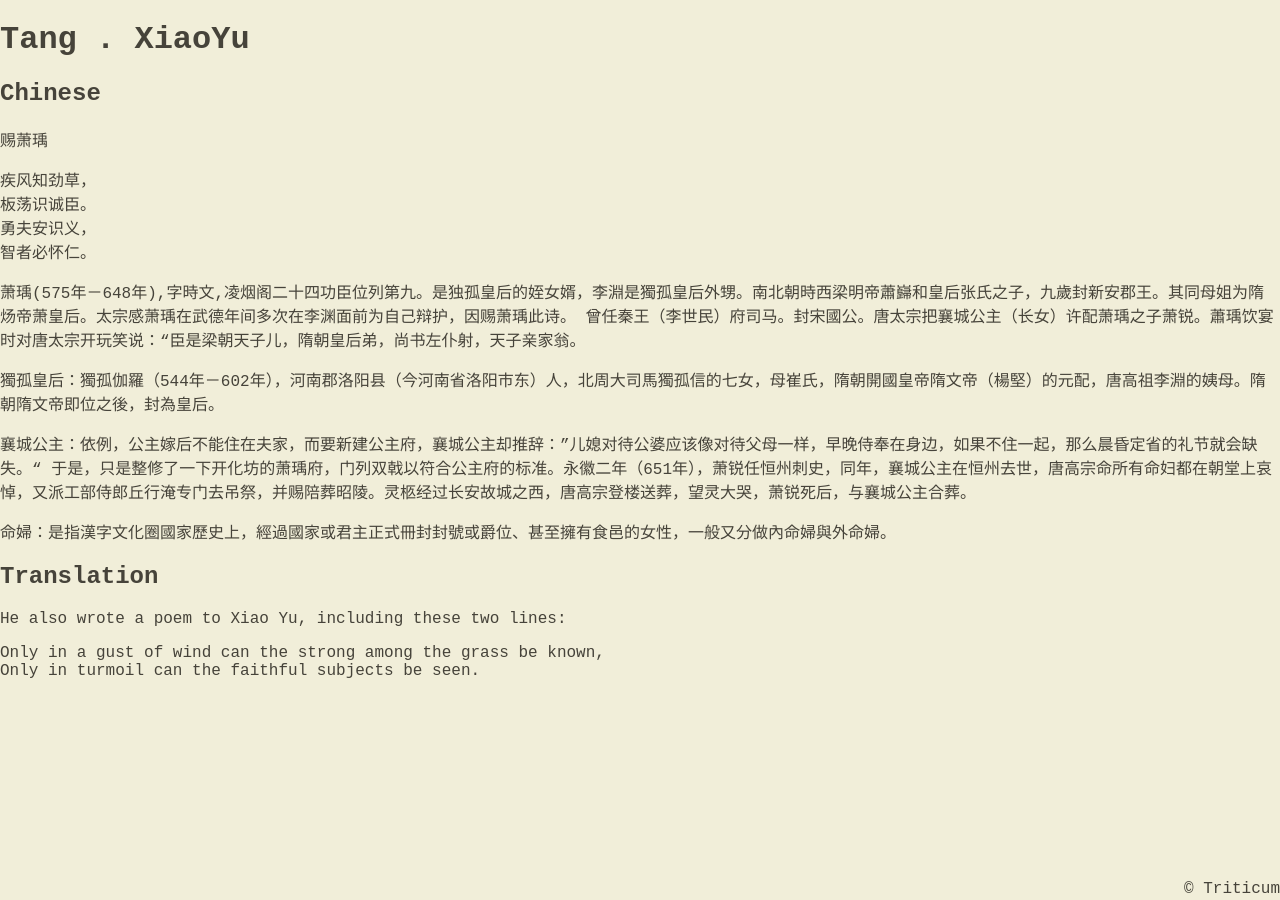
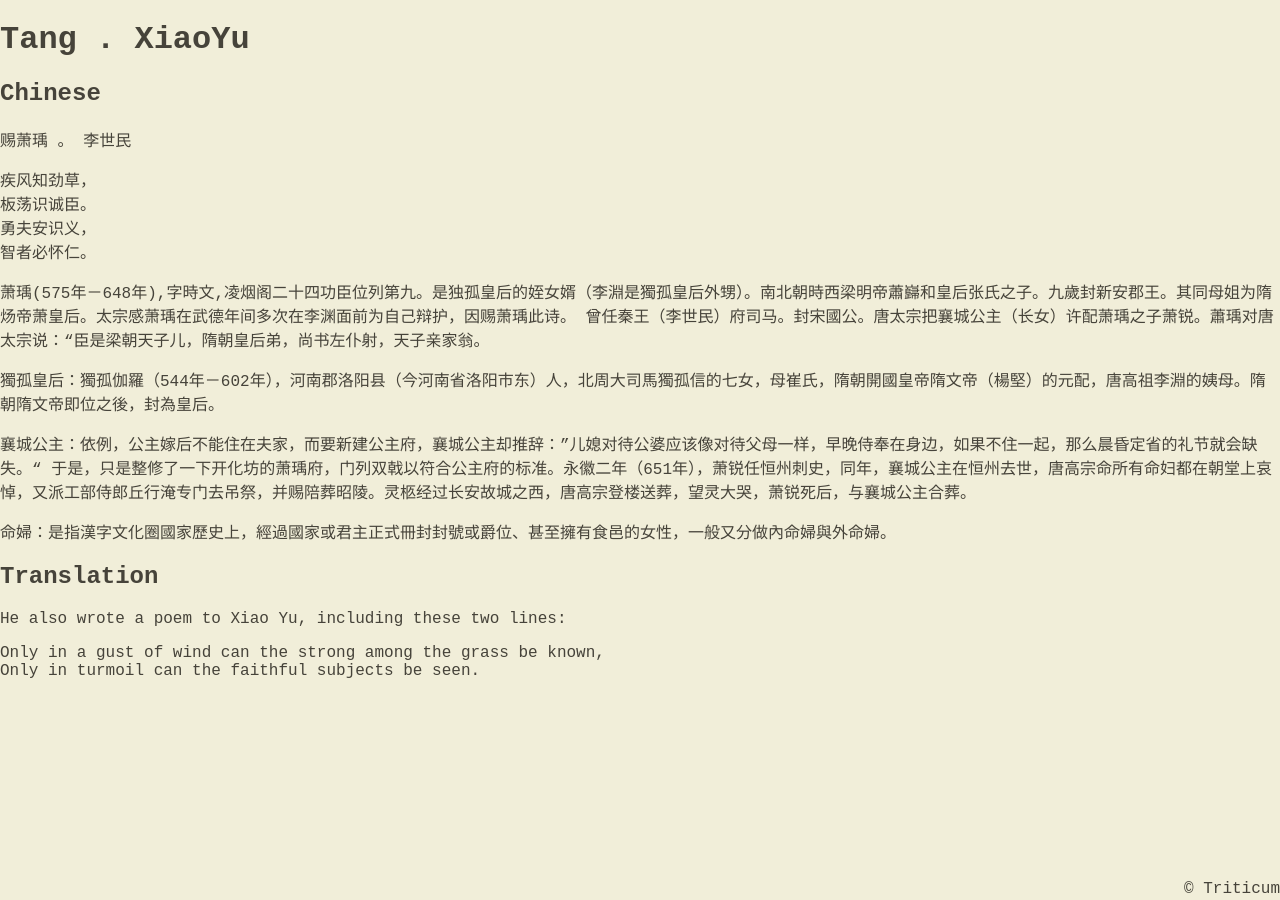
Before and after one commit to Triticum01/Triticum01.github.io, a Jekyll site: the page built from _posts/2022-02-22-Tang.XiaoYu.md, in a window 1280 px wide. Built offline with Jekyll 4.4.1, drawn with Linux system fonts in a browser that asks for light colours; nearby versions of some CDN libraries.

Commit message:
Update 2022-02-22-Tang.XiaoYu.md

```diff
--- a/_posts/2022-02-22-Tang.XiaoYu.md
+++ b/_posts/2022-02-22-Tang.XiaoYu.md
@@ -8,7 +8,7 @@ categories: jekyll update
 
 ## Chinese
 
-赐萧瑀
+赐萧瑀 。 李世民
 
 
 疾风知劲草，
@@ -17,7 +17,7 @@ categories: jekyll update
 智者必怀仁。
 
 
-萧瑀(575年－648年),字時文,凌烟阁二十四功臣位列第九。是独孤皇后的姪女婿，李淵是獨孤皇后外甥。南北朝時西梁明帝蕭巋和皇后张氏之子，九歲封新安郡王。其同母姐为隋炀帝萧皇后。太宗感萧瑀在武德年间多次在李渊面前为自己辩护，因赐萧瑀此诗。 曾任秦王（李世民）府司马。封宋國公。唐太宗把`襄城公主`（长女）许配萧瑀之子萧锐。蕭瑀饮宴时对唐太宗开玩笑说：“臣是梁朝天子儿，隋朝皇后弟，尚书左仆射，天子亲家翁。
+萧瑀(575年－648年),字時文,凌烟阁二十四功臣位列第九。是独孤皇后的姪女婿（李淵是獨孤皇后外甥）。南北朝時西梁明帝蕭巋和皇后张氏之子。九歲封新安郡王。其同母姐为隋炀帝萧皇后。太宗感萧瑀在武德年间多次在李渊面前为自己辩护，因赐萧瑀此诗。 曾任秦王（李世民）府司马。封宋國公。唐太宗把`襄城公主`（长女）许配萧瑀之子萧锐。蕭瑀对唐太宗说：“臣是梁朝天子儿，隋朝皇后弟，尚书左仆射，天子亲家翁。
 
 
 `獨孤皇后`：獨孤伽羅（544年－602年），河南郡洛阳县（今河南省洛阳市东）人，北周大司馬獨孤信的七女，母崔氏，隋朝開國皇帝隋文帝（楊堅）的元配，唐高祖李淵的姨母。隋朝隋文帝即位之後，封為皇后。
```
